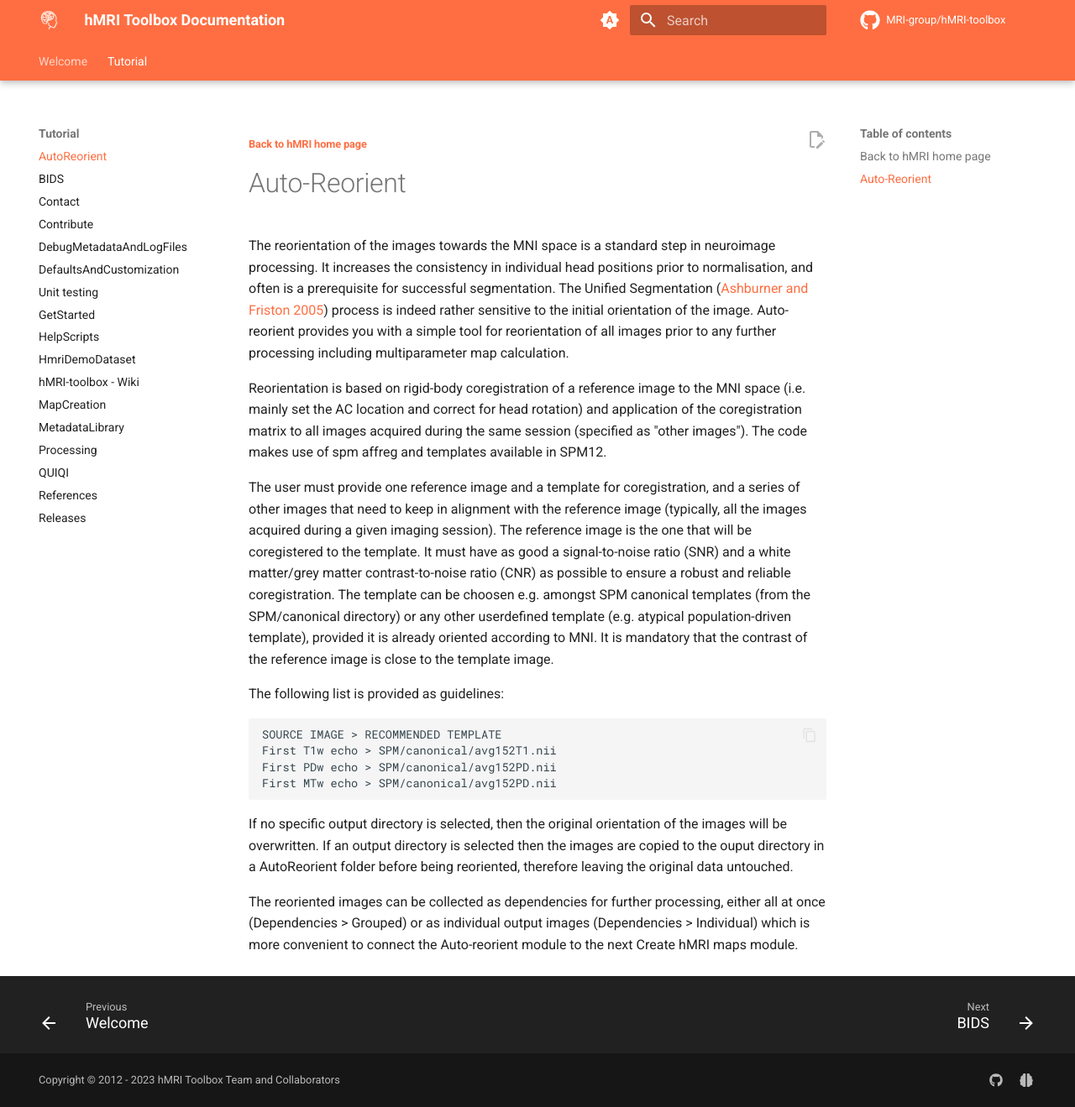
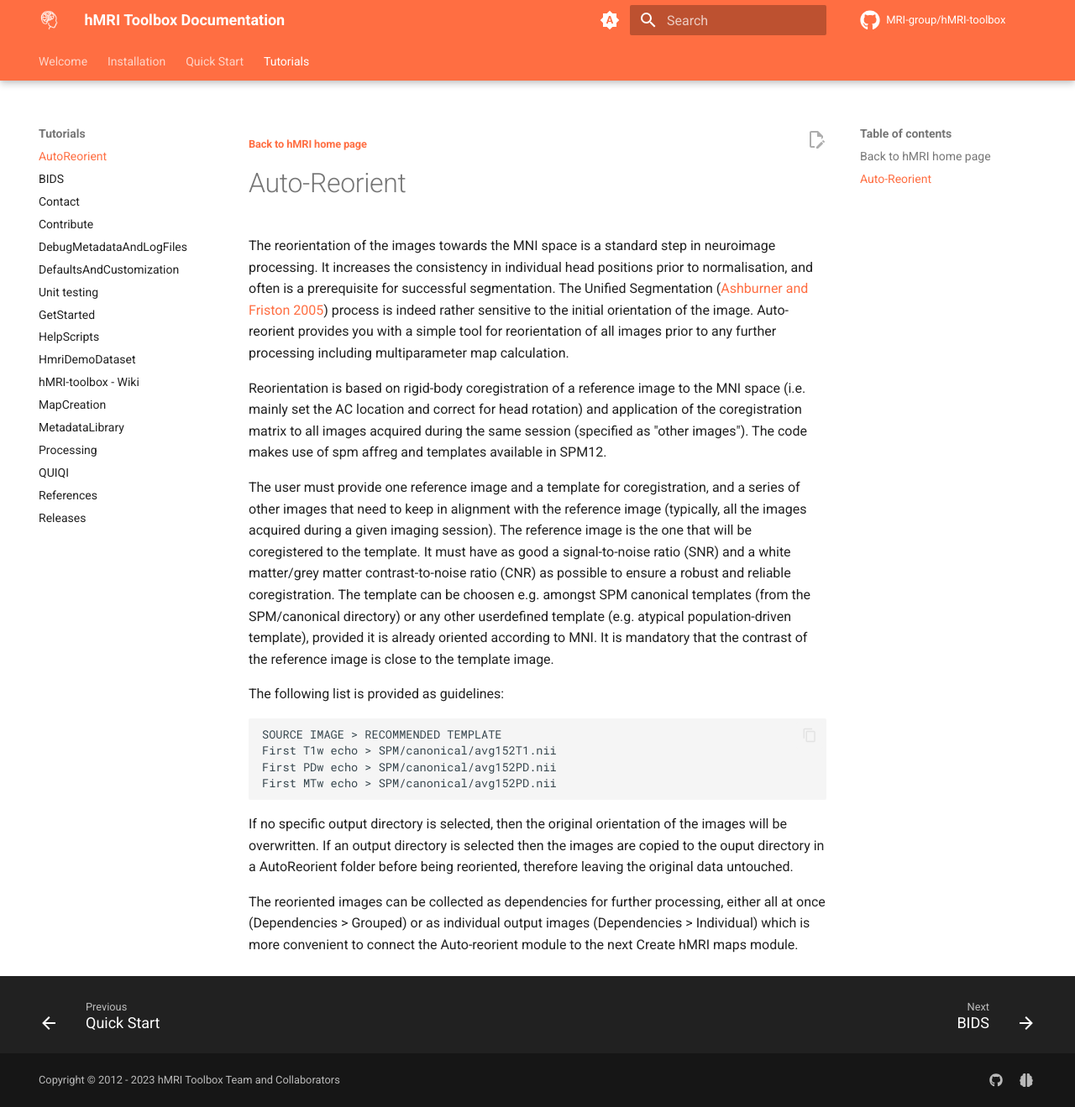
Before and after one commit to hMRI-group/hMRI-toolbox-docs, an MkDocs documentation site: the page built from docs/tutorials/AutoReorient.md, in a window 1280 px wide and 1319 px high. Shown: the whole window at 84% size. Built offline with MkDocs 1.6.1 and Material for MkDocs 9.7.7, drawn with Linux system fonts in a browser that asks for light colours; comment, search, counter and statistics services are not loaded.

Commit message:
Add old content from Wiki. Needs careful revision and restructuring

```diff
--- /dev/null
+++ b/docs/quickstart.md
@@ -0,0 +1,5 @@
+---
+title: Quick Start
+---
+
+# Quick Start
--- a/mkdocs.yml
+++ b/mkdocs.yml
@@ -53,6 +53,8 @@ theme:
 
   nav:
     - Home: index.md
+    - Installation: installation.md
+    - Quick Start: quickstart.md
     - Tutorials:
         - AutoReorient: AutoReorient.md
         - BIDS: BIDS.md
```
Also changed, not shown: docs/installation.md (added, +5 -0 lines), docs/tutorials/AutoReorient.md (renamed from docs/tutorial/AutoReorient.md), docs/tutorials/BIDS.md (renamed from docs/tutorial/BIDS.md), docs/tutorials/Contact.md (renamed from docs/tutorial/Contact.md), docs/tutorials/Contribute.md (renamed from docs/tutorial/Contribute.md), docs/tutorials/DebugMetadataAndLogFiles.md (renamed from docs/tutorial/DebugMetadataAndLogFiles.md), docs/tutorials/DefaultsAndCustomization.md (renamed from docs/tutorial/DefaultsAndCustomization.md), docs/tutorials/DevelopmentGuidelines.md (renamed from docs/tutorial/DevelopmentGuidelines.md), docs/tutorials/GetStarted.md (renamed from docs/tutorial/GetStarted.md), docs/tutorials/HelpScripts.md (renamed from docs/tutorial/HelpScripts.md), docs/tutorials/HmriDemoDataset.md (renamed from docs/tutorial/HmriDemoDataset.md), docs/tutorials/Home.md (renamed from docs/tutorial/Home.md), docs/tutorials/MapCreation.md (renamed from docs/tutorial/MapCreation.md), docs/tutorials/MetadataLibrary.md (renamed from docs/tutorial/MetadataLibrary.md), 4 more files.
